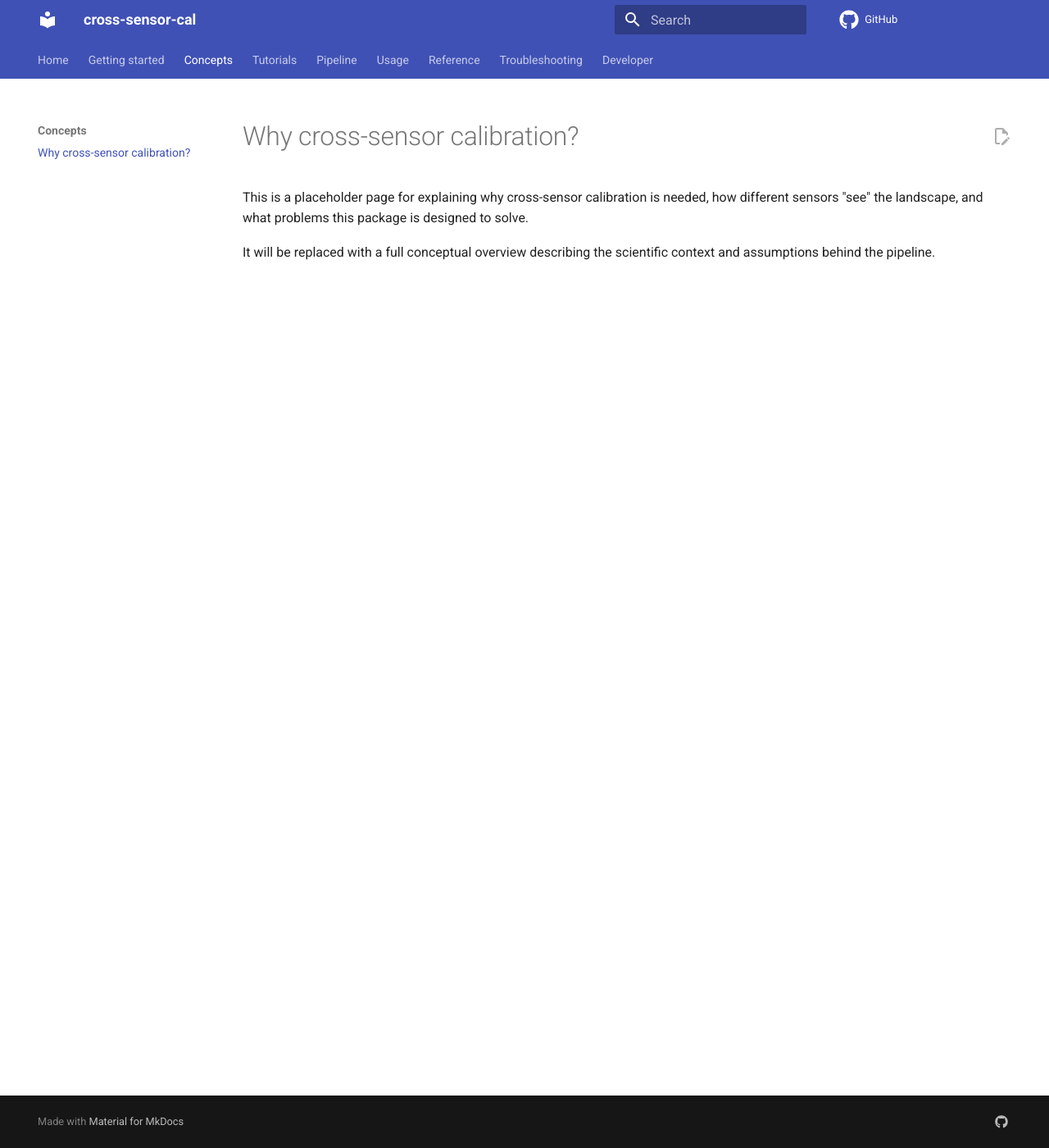
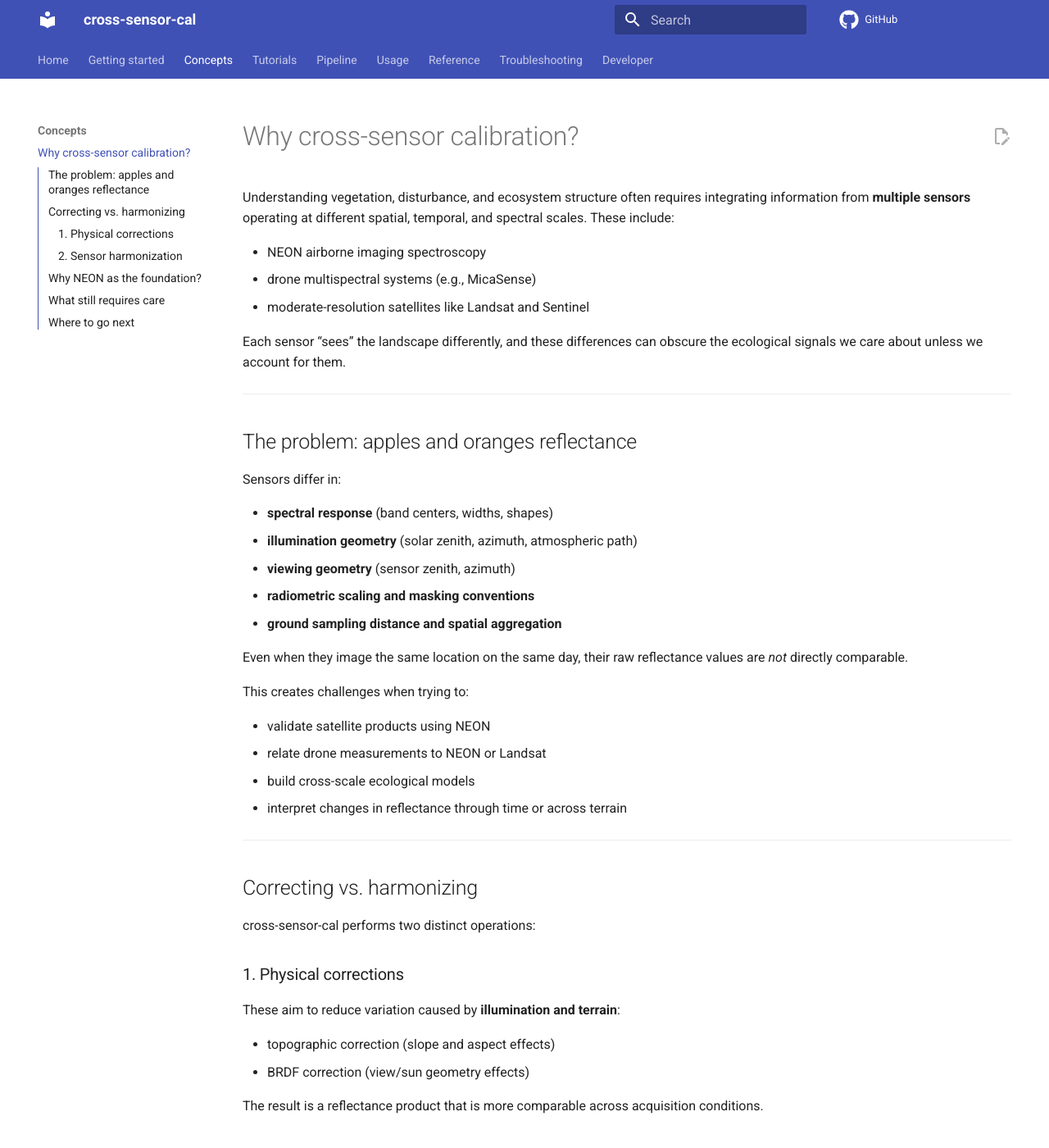
Before and after one commit to earthlab/cross-sensor-cal, an MkDocs documentation site: the page built from docs/concepts/why-calibration.md, in a window 1280 px wide and 1400 px high. Shown: the whole window at 82% size. Built offline with MkDocs 1.6.1 and Material for MkDocs 9.7.7, drawn with Linux system fonts in a browser that asks for light colours; comment, search, counter and statistics services are not loaded; some of the changed text lies outside the part shown.

Commit message:
Replace top-level narrative docs

```diff
--- a/docs/concepts/why-calibration.md
+++ b/docs/concepts/why-calibration.md
@@ -1,5 +1,96 @@
 # Why cross-sensor calibration?
 
-This is a placeholder page for explaining why cross-sensor calibration is needed, how different sensors "see" the landscape, and what problems this package is designed to solve.
+Understanding vegetation, disturbance, and ecosystem structure often requires integrating information from **multiple sensors** operating at different spatial, temporal, and spectral scales. These include:
 
-It will be replaced with a full conceptual overview describing the scientific context and assumptions behind the pipeline.
+- NEON airborne imaging spectroscopy
+- drone multispectral systems (e.g., MicaSense)
+- moderate-resolution satellites like Landsat and Sentinel
+
+Each sensor “sees” the landscape differently, and these differences can obscure the ecological signals we care about unless we account for them.
+
+---
+
+## The problem: apples and oranges reflectance
+
+Sensors differ in:
+
+- **spectral response** (band centers, widths, shapes)
+- **illumination geometry** (solar zenith, azimuth, atmospheric path)
+- **viewing geometry** (sensor zenith, azimuth)
+- **radiometric scaling and masking conventions**
+- **ground sampling distance and spatial aggregation**
+
+Even when they image the same location on the same day, their raw reflectance values are *not* directly comparable.
+
+This creates challenges when trying to:
+
+- validate satellite products using NEON
+- relate drone measurements to NEON or Landsat
+- build cross-scale ecological models
+- interpret changes in reflectance through time or across terrain
+
+---
+
+## Correcting vs. harmonizing
+
+cross-sensor-cal performs two distinct operations:
+
+### 1. Physical corrections
+These aim to reduce variation caused by **illumination and terrain**:
+
+- topographic correction (slope and aspect effects)
+- BRDF correction (view/sun geometry effects)
+
+The result is a reflectance product that is more comparable across acquisition conditions.
+
+### 2. Sensor harmonization
+This converts corrected hyperspectral data into another sensor’s bandspace by integrating spectra against **published spectral response functions** (e.g., Landsat OLI, MicaSense RedEdge).
+
+Optional brightness adjustments are documented in the QA outputs.
+
+---
+
+## Why NEON as the foundation?
+
+NEON AOP data provide:
+
+- high spectral resolution
+- per-pixel geometry information
+- consistent radiometric processing
+- spatial coverage aligned with ecological research sites
+
+These properties make NEON a powerful intermediary between plot-scale measurements and satellite observations.
+
+cross-sensor-cal implements a *reproducible stepwise process* to:
+
+1. extract NEON reflectance into ENVI
+2. correct it physically
+3. harmonize it to satellite/drone sensors
+4. output analysis-ready tables and QA documentation
+
+---
+
+## What still requires care
+
+Even after calibration and harmonization:
+
+- residual BRDF effects can remain
+- atmospheric differences between sensors matter
+- snow, smoke, water, and shadows require attention
+- scale mismatch affects interpretation
+- masks and quality flags differ across platforms
+
+The pipeline aims to make all assumptions explicit—every major processing step writes a JSON sidecar describing inputs, parameters, and results.
+
+---
+
+## Where to go next
+
+- Learn how each pipeline stage works:
+  [Pipeline overview & stages](../pipeline/stages.md)
+
+- Follow a practical workflow:
+  [NEON → corrected ENVI](../tutorials/neon-to-envi.md)
+
+- Explore validation and metrics:
+  [QA panels & metrics](../pipeline/qa.md)
```
Also changed, not shown: docs/index.md (+79 -80 lines), docs/quickstart.md (+53 -3 lines).
